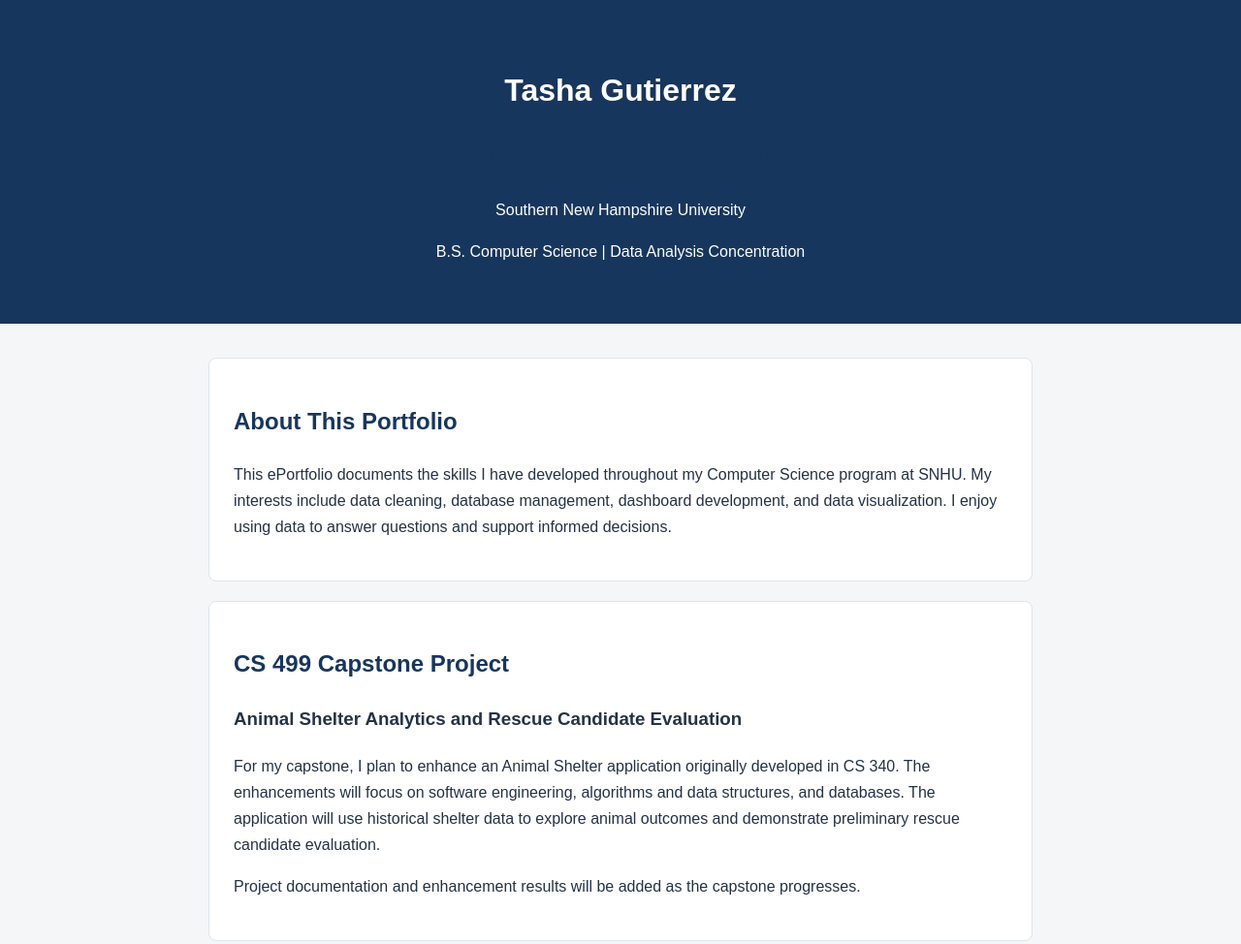
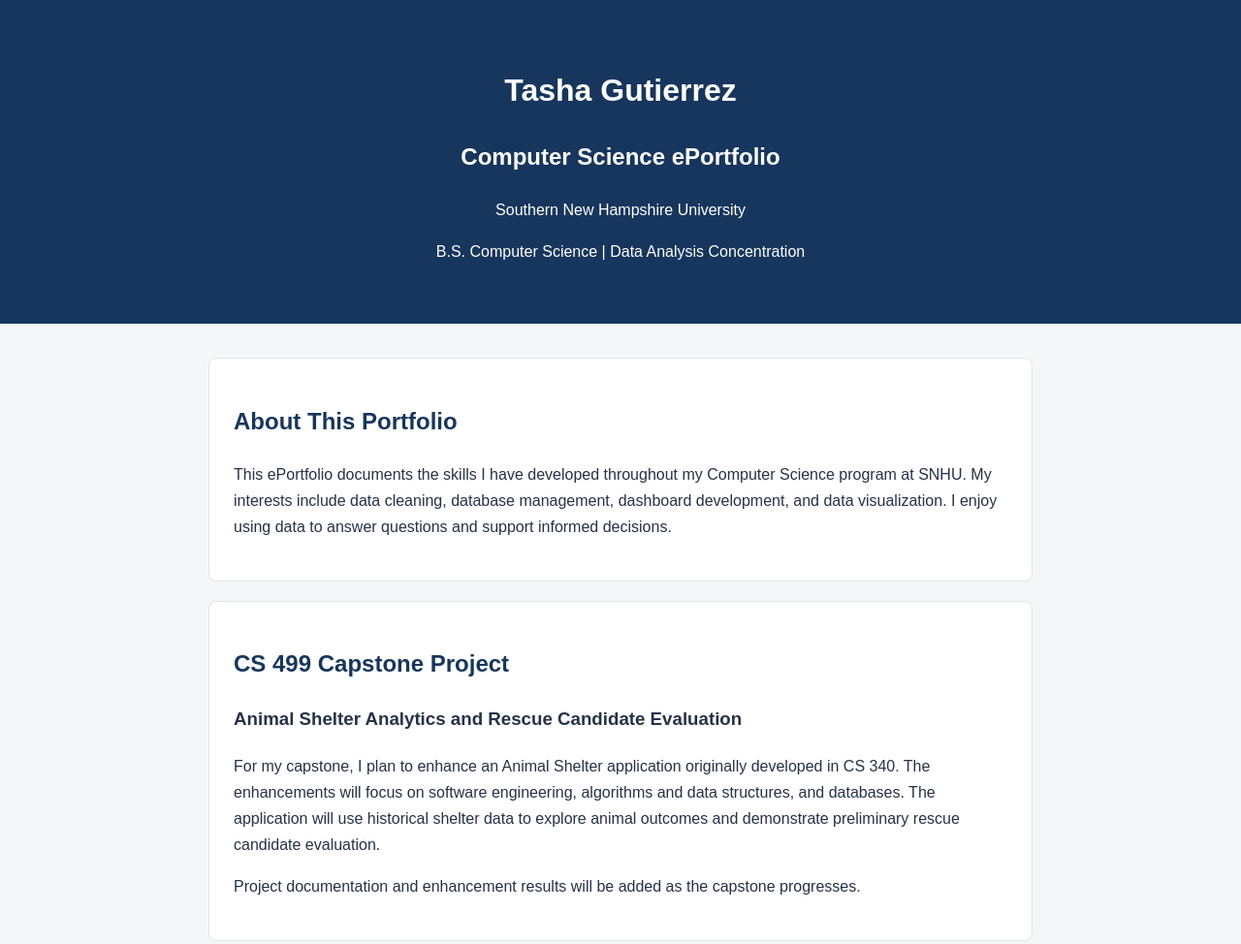
Before and after one commit to tmgutier/tmgutier.github.io, a plain HTML site: page index.html in a window 1280 px wide. Shown: the top 974 px of the page at 97% size. Drawn offline with Linux system fonts and the light colour scheme.

Commit message:
Change header h2 color to white

```diff
--- a/index.html
+++ b/index.html
@@ -37,6 +37,10 @@
 
         h2 {
             color: #17365d;
+        }
+
+        header h2 {
+            color: white;
         }
 
         a {
```
